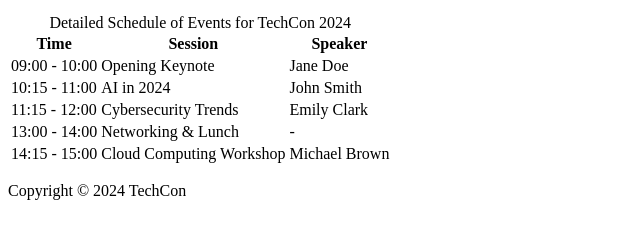
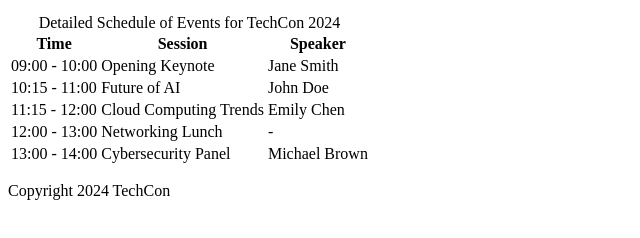
Before and after one commit to Poshdesigner/TechCon_HTML, a plain HTML site: page techcon_website/schedule.html in a window 1280 px wide. Shown: the part 154-392 px from the top of the page, without its empty margins (0-640 px from the left). Drawn offline with Linux system fonts and the light colour scheme.

Commit message:
Fix footer to include literal 'Copyright' text

```diff
--- a/techcon_website/schedule.html
+++ b/techcon_website/schedule.html
@@ -5,6 +5,7 @@
   <title>Schedule for TechCon 2024</title>
 </head>
 <body>
+  <!-- Header -->
   <header>
     <h1>Schedule for TechCon 2024</h1>
     <nav>
@@ -17,6 +18,7 @@
     </nav>
   </header>
 
+  <!-- Main Content -->
   <main>
     <table>
       <caption>Detailed Schedule of Events for TechCon 2024</caption>
@@ -31,35 +33,35 @@
         <tr>
           <td>09:00 - 10:00</td>
           <td>Opening Keynote</td>
-                    <td>Jane Doe</td>
+          <td>Jane Smith</td>
         </tr>
         <tr>
           <td>10:15 - 11:00</td>
-                    <td>AI in 2024</td>
-                    <td>John Smith</td>
+          <td>Future of AI</td>
+          <td>John Doe</td>
         </tr>
         <tr>
           <td>11:15 - 12:00</td>
-                    <td>Cybersecurity Trends</td>
-                    <td>Emily Clark</td>
+          <td>Cloud Computing Trends</td>
+          <td>Emily Chen</td>
+        </tr>
+        <tr>
+          <td>12:00 - 13:00</td>
+          <td>Networking Lunch</td>
+          <td>-</td>
         </tr>
         <tr>
           <td>13:00 - 14:00</td>
-                    <td>Networking & Lunch</td>
-                    <td>-</td>
-                </tr>
-                <tr>
-                    <td>14:15 - 15:00</td>
-                    <td>Cloud Computing Workshop</td>
+          <td>Cybersecurity Panel</td>
           <td>Michael Brown</td>
         </tr>
       </tbody>
     </table>
   </main>
 
+  <!-- Footer -->
   <footer>
-    <p>Copyright &copy; 2024 TechCon</p>
-
+    <p>Copyright 2024 TechCon</p>
   </footer>
 </body>
 </html>
```
Lines whose indentation alone changed are shown as unchanged.
